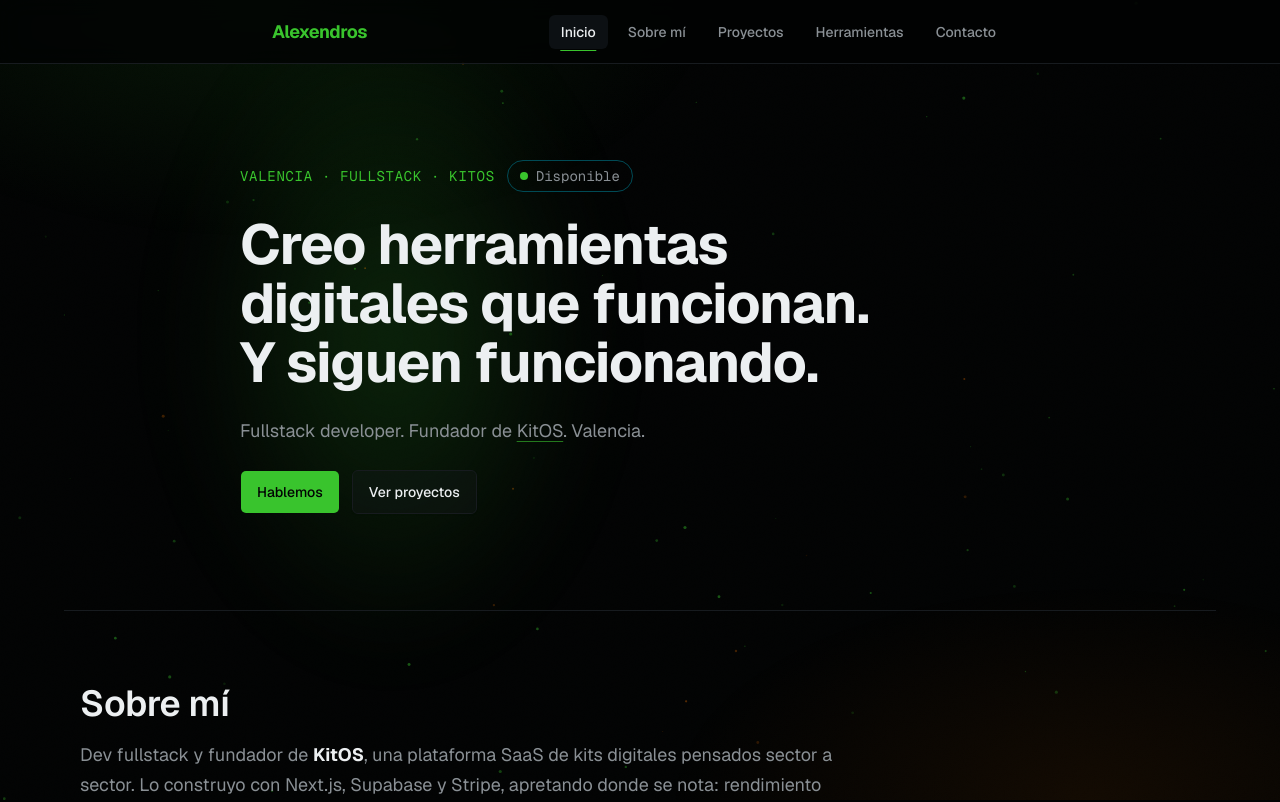
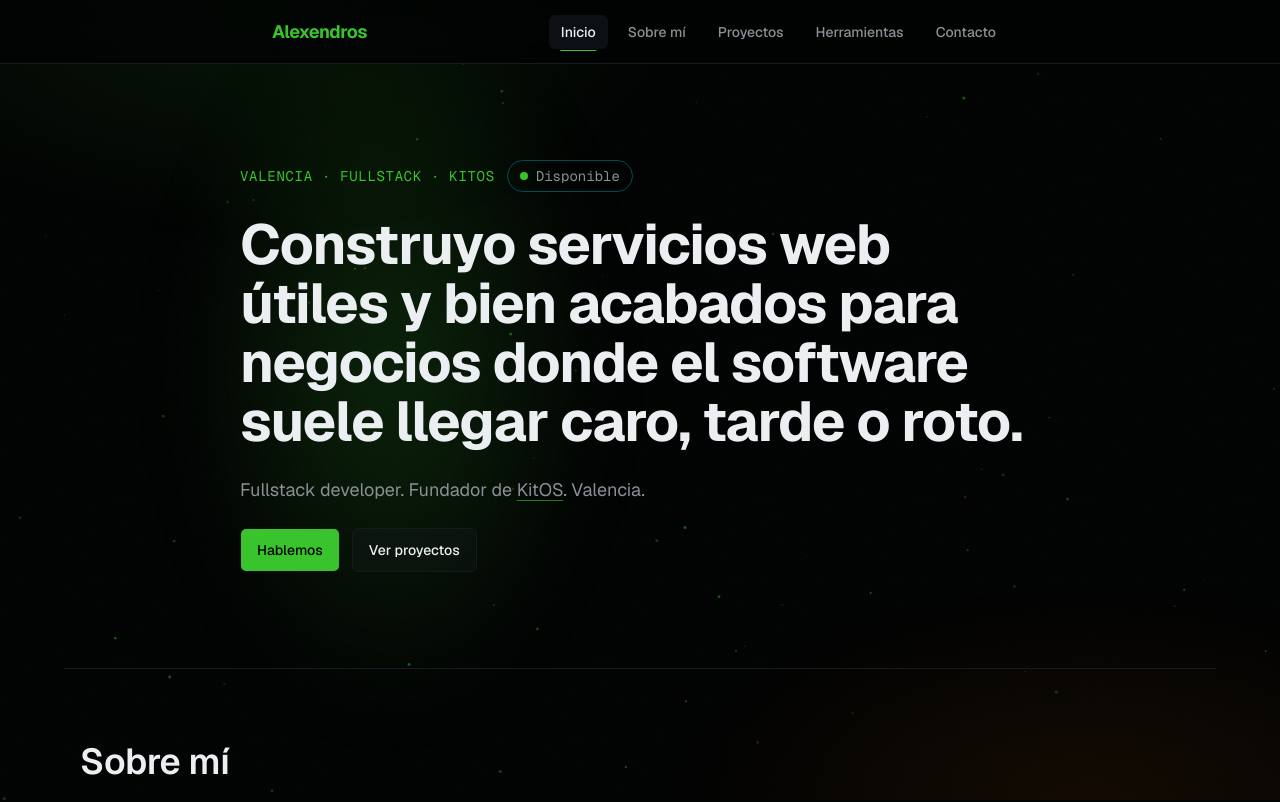
Before and after one commit to alexendros/alexendrosme-website, a Next.js app: page / in a window 1280 px wide. Shown: the top 802 px of the page. Built offline with nearby package versions, Linux system fonts and the light colour scheme.

Commit message:
feat(hero): frase v2 — target-first, concreta y sin metáfora (#26)
Co-authored-by: Alexendros <developer@alexendros.me>

```diff
--- a/app/page.tsx
+++ b/app/page.tsx
@@ -26,7 +26,8 @@ export default function Home() {
           </span>
         </div>
         <h1 className="hero-signature">
-          Creo herramientas digitales que funcionan. Y siguen funcionando.
+          Construyo servicios web útiles y bien acabados para negocios donde el software suele
+          llegar caro, tarde o roto.
         </h1>
         <p className="prose-lead">
           Fullstack developer. Fundador de{" "}
```
